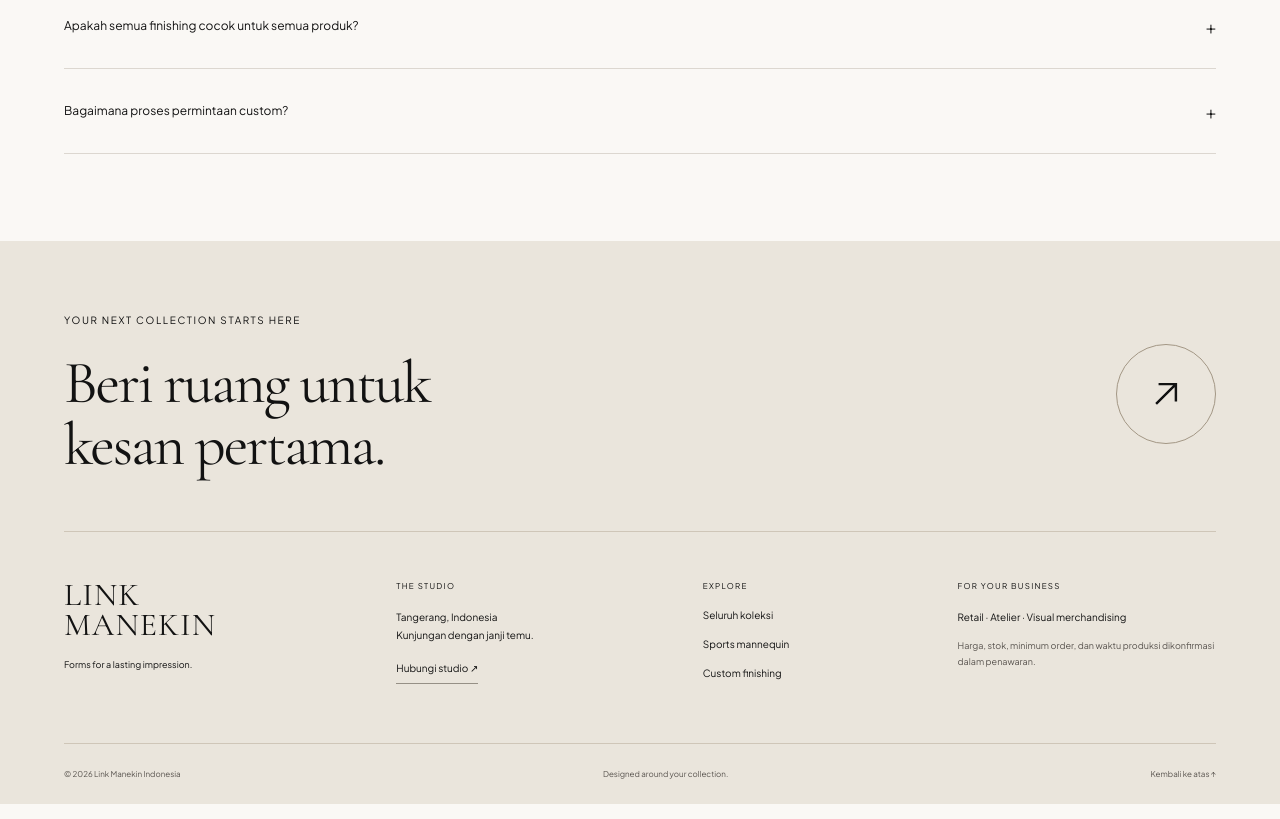
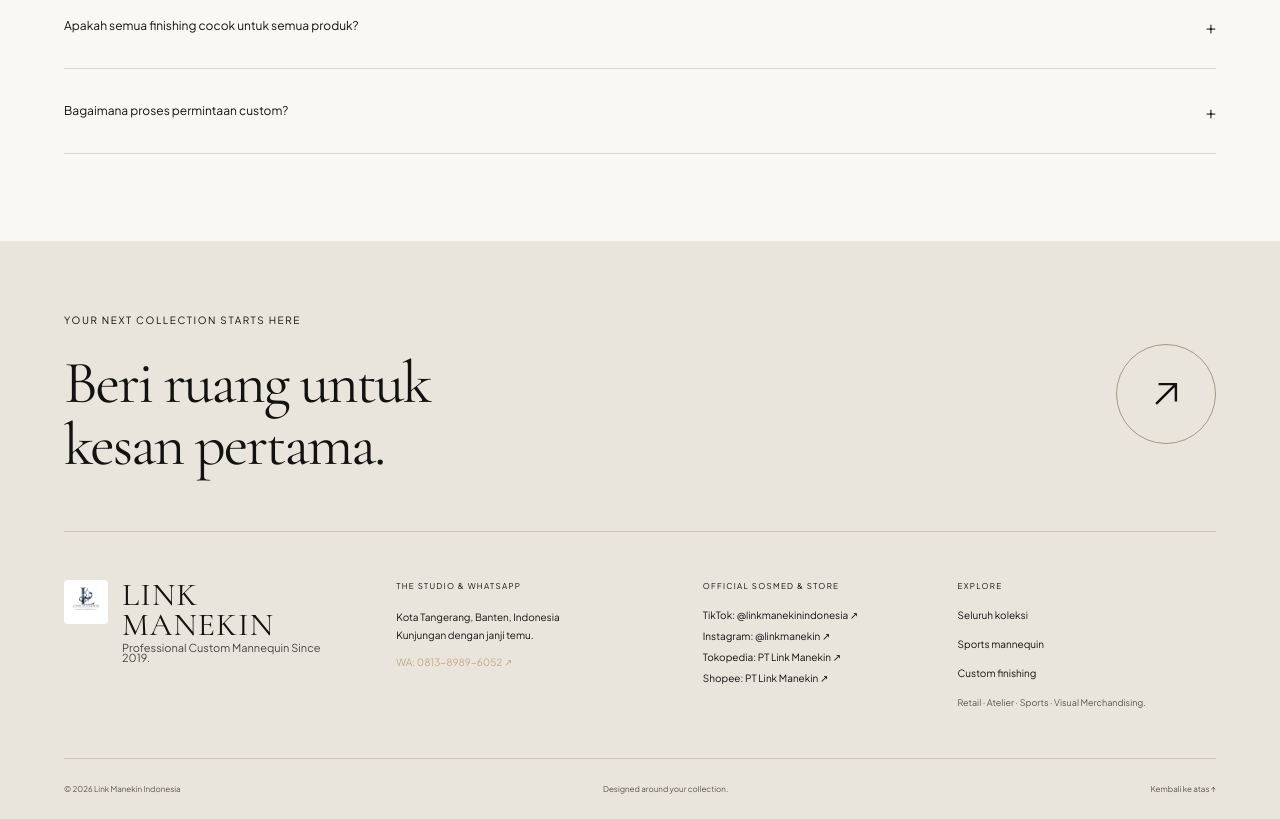
Before and after one commit to my-aicustom/linkmanekin, an Astro site: page /kustom-finishing in a window 1280 px wide. Shown: the part 1841-2660 px from the top of the page. Built offline with nearby package versions, Linux system fonts and the light colour scheme; Astro itself is replaced by a stand-in of ours.

Commit message:
feat: embed official brand logo, verified WhatsApp (0813-8989-6052), and social media channels

```diff
--- a/astro.config.mjs
+++ b/astro.config.mjs
@@ -16,6 +16,6 @@ export default defineConfig({
   site:
     process.env.PUBLIC_SITE_URL ||
     publicEnv.PUBLIC_SITE_URL ||
-    'https://my-aicustom.github.io/linkmanekin',
+    'https://linkmanekin.vercel.app',
   vite: { plugins: [tailwindcss()] },
 });
--- a/src/components/Footer.astro
+++ b/src/components/Footer.astro
@@ -21,34 +21,54 @@ import Arrow from './Arrow.astro';
     </button>
   </div>
   <div class="footer-grid">
-    <a href="/" class="footer-brand">
-      LINK
-      <br />
-      MANEKIN<span>Forms for a lasting impression.</span>
+    <a href="/" class="footer-brand" style="display: flex; gap: 14px; align-items: flex-start; text-decoration: none;">
+      <img
+        src="/images/link-manekin-logo.jpeg"
+        alt="Link Manekin Indonesia Logo"
+        style="width: 44px; height: 44px; object-fit: contain; border-radius: 4px; flex-shrink: 0;"
+      />
+      <div>
+        <strong>LINK MANEKIN</strong>
+        <span style="display: block; font-size: 11px; opacity: 0.75; margin-top: 2px;">
+          Professional Custom Mannequin Since 2019.
+        </span>
+      </div>
     </a>
     <div>
-      <p class="eyebrow">THE STUDIO</p>
+      <p class="eyebrow">THE STUDIO & WHATSAPP</p>
       <p>
-        Tangerang, Indonesia
+        Kota Tangerang, Banten, Indonesia
         <br />
         Kunjungan dengan janji temu.
       </p>
-      <button class="inline-link" data-quote-open>
-        Hubungi studio ↗
-      </button>
+      <p style="margin-top: 8px;">
+        <a href="https://wa.me/6281389896052" target="_blank" rel="noopener noreferrer" style="color: var(--accent, #c5a880); font-weight: 600; text-decoration: none;">
+          WA: 0813-8989-6052 ↗
+        </a>
+      </p>
+    </div>
+    <div>
+      <p class="eyebrow">OFFICIAL SOSMED & STORE</p>
+      <a href="https://www.tiktok.com/@linkmanekinindonesia" target="_blank" rel="noopener noreferrer" style="display: block; margin-bottom: 6px;">
+        TikTok: @linkmanekinindonesia ↗
+      </a>
+      <a href="https://www.instagram.com/linkmanekin/" target="_blank" rel="noopener noreferrer" style="display: block; margin-bottom: 6px;">
+        Instagram: @linkmanekin ↗
+      </a>
+      <a href="https://www.tokopedia.com/find/pt-link-manekin-indonesia" target="_blank" rel="noopener noreferrer" style="display: block; margin-bottom: 6px;">
+        Tokopedia: PT Link Manekin ↗
+      </a>
+      <a href="https://shopee.co.id/search?keyword=pt%20link%20manekin%20indonesia" target="_blank" rel="noopener noreferrer" style="display: block;">
+        Shopee: PT Link Manekin ↗
+      </a>
     </div>
     <div>
       <p class="eyebrow">EXPLORE</p>
       <a href="/katalog/">Seluruh koleksi</a>
       <a href="/sports-mannequin/">Sports mannequin</a>
       <a href="/kustom-finishing/">Custom finishing</a>
-    </div>
-    <div>
-      <p class="eyebrow">FOR YOUR BUSINESS</p>
-      <p>Retail · Atelier · Visual merchandising</p>
-      <p class="small-copy">
-        Harga, stok, minimum order, dan waktu produksi dikonfirmasi dalam
-        penawaran.
+      <p class="small-copy" style="margin-top: 12px;">
+        Retail · Atelier · Sports · Visual Merchandising.
       </p>
     </div>
   </div>
--- a/src/components/Header.astro
+++ b/src/components/Header.astro
@@ -11,19 +11,14 @@ const nav = [
 
 <header class="site-header">
   <a href="/" class="wordmark" aria-label="Link Manekin, halaman utama">
-    <svg
-      width="32"
-      height="39"
-      viewBox="0 0 32 39"
-      fill="none"
-      aria-hidden="true"
-    >
-      <path
-        d="M1 1v37h29M8 30V1l11 19L30 1v29"
-        stroke="currentColor"
-        stroke-width="1.3"
-      />
-    </svg>
+    <img
+      src="/images/link-manekin-logo.jpeg"
+      alt="Link Manekin Logo"
+      class="brand-logo"
+      width="38"
+      height="38"
+      loading="eager"
+    />
     <span>
       LINK <span>MANEKIN</span>
     </span>
--- a/src/components/WhatsAppQuoteModal.astro
+++ b/src/components/WhatsAppQuoteModal.astro
@@ -1,6 +1,8 @@
 ---
 import { products, finishes } from '../data/products';
-const phone = (import.meta.env.PUBLIC_WHATSAPP_NUMBER || '').trim();
+const phone = (
+  import.meta.env.PUBLIC_WHATSAPP_NUMBER || '6281389896052'
+).trim();
 if (phone && !/^[1-9]\d{7,14}$/.test(phone))
   throw new Error(
     'PUBLIC_WHATSAPP_NUMBER harus 8–15 digit dengan kode negara.',
--- a/src/layouts/Layout.astro
+++ b/src/layouts/Layout.astro
@@ -26,7 +26,7 @@ const schema = JSON.stringify({
       '@id': `${siteUrl}#organization`,
       name: 'Link Manekin Indonesia',
       url: siteUrl,
-      logo: new URL('/favicon.svg', Astro.site),
+      logo: new URL('/images/link-manekin-logo.jpeg', Astro.site),
     },
     {
       '@type': 'WebSite',
@@ -60,7 +60,7 @@ const schema = JSON.stringify({
     <meta name="robots" content="index,follow,max-image-preview:large" />
     <meta name="generator" content={Astro.generator} />
     <title>{title} | Link Manekin Indonesia</title>
-    <link rel="icon" type="image/svg+xml" href="/favicon.svg" />
+    <link rel="icon" type="image/jpeg" href="/images/link-manekin-logo.jpeg" />
     <link rel="canonical" href={canonical} />
     <meta property="og:type" content="website" />
     <meta property="og:locale" content="id_ID" />
@@ -70,11 +70,11 @@ const schema = JSON.stringify({
     <meta property="og:url" content={canonical} />
     <meta
       property="og:image"
-      content={new URL('/images/showroom-hero.svg', Astro.site)}
+      content={new URL('/images/link-manekin-logo.jpeg', Astro.site)}
     />
     <meta
       property="og:image:alt"
-      content="Studi sculptural manekin Link Manekin Indonesia"
+      content="Logo Resmi Link Manekin Indonesia"
     />
     <meta name="twitter:card" content="summary" />
     <script type="application/ld+json" set:html={schema} />
--- a/src/styles/global.css
+++ b/src/styles/global.css
@@ -143,6 +143,12 @@ button:hover .arrow-icon.diagonal {
   display: flex;
   gap: 14px;
   align-items: center;
+}
+.brand-logo {
+  width: 36px;
+  height: 36px;
+  object-fit: contain;
+  border-radius: 4px;
 }
 .wordmark > span {
   font-size: 13px;
```
Also changed, not shown: public/images/link-manekin-logo.jpeg (added), 1 other file.
